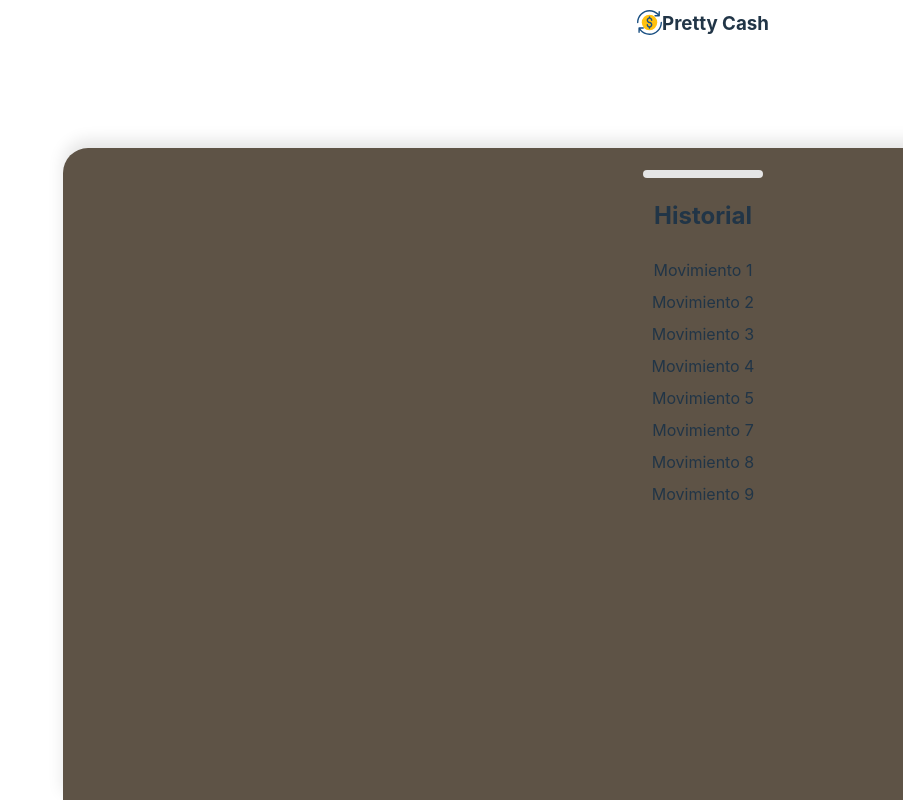
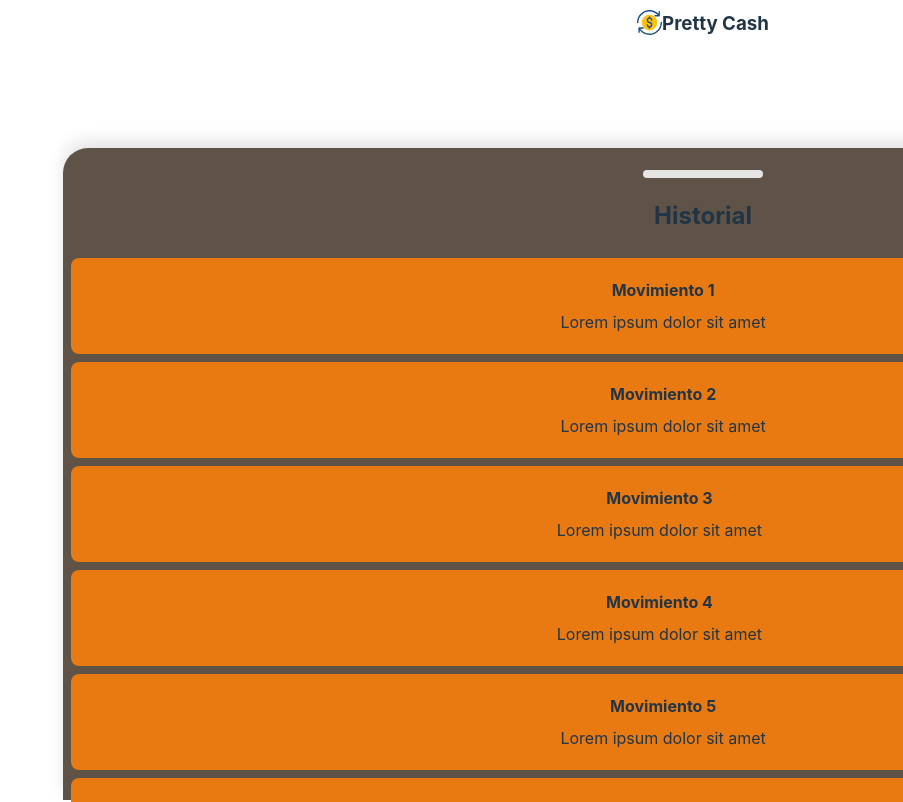
Before and after one commit to camiloavil/prettycash, a Vue app: page / in a window 1280 px wide. Both pictures are taken after a click on the element 1080 px from the left and 774 px from the top of the page. Shown: the top 802 px of the page, without its empty margins (377-1280 px from the left). Built offline with nearby package versions, Linux system fonts and the light colour scheme.

Commit message:
feat(History Visual)

```diff
--- /dev/null
+++ b/src/components/Action.vue
@@ -0,0 +1,76 @@
+<script setup>
+
+</script>
+
+<template>
+    <div>Action</div>
+</template>
+
+<style scoped>
+button {
+  color: white;
+  font-size: 1.25rem;
+  background-color: var(--brand-blue);
+  border: none;
+  width: 100%;
+  padding: 24px 60px;
+  border-radius: 60px;
+  box-sizing: border-box;
+}
+
+form {
+  font-size: 1.24rem;
+  width: 100%;
+}
+
+form .action {
+  padding: 0 24px;
+}
+
+.field {
+  display: flex;
+  justify-content: space-between;
+  flex-direction: column;
+  padding: 16px 24px;
+}
+
+label {
+  margin-bottom: 8px;
+}
+
+input,
+textarea {
+  font-size: 1.24rem;
+  border: 2px solid var(--brand-blue);
+  border-radius: 8px;
+  padding: 8px;
+}
+
+input[type="number"] {
+  text-align: right;
+}
+
+.radio-label {
+  display: flex;
+  align-items: center;
+  margin-top: 8px;
+}
+
+.radio-label span {
+  margin-top: 4px;
+  margin-left: 8px;
+}
+
+input[type="radio"] {
+  appearance: none;
+  width: 1.24rem;
+  height: 1.24rem;
+  color: var(--brand-blue);
+  border: 2px solid var(--brand-blue);
+  border-radius: 50%;
+}
+
+input[type="radio"]:checked {
+  background-color: var(--brand-blue);
+}
+</style>
--- a/src/components/Home.vue
+++ b/src/components/Home.vue
@@ -3,6 +3,7 @@
 import Header from './Header.vue';
 import Resume from './Resume/Index.vue';
 import Movements from './Movement/Index.vue';
+import Action from './Action.vue';
 import { ref } from 'vue';
 
 const label = ref(null);
@@ -21,12 +22,12 @@
                 id: 2,
                 title: "Movimiento 3",
                 description: "Lorem ipsum dolor sit amet",
-                amount: 1000,
+                amount: -1000,
             }, {
                 id: 3,
                 title: "Movimiento 4",
                 description: "Lorem ipsum dolor sit amet",
-                amount: 1000,
+                amount: -1000,
             }, {
                 id: 4,
                 title: "Movimiento 5",
@@ -41,14 +42,16 @@
                 id: 7,
                 title: "Movimiento 8",
                 description: "Lorem ipsum dolor sit amet",
-                amount: 1000,
+                amount: -1000,
             }, {
                 id: 8,
                 title: "Movimiento 9",
                 description: "Lorem ipsum dolor sit amet",
                 amount: 1000,
             }]);
-
+const remove = () => {
+    console.log(`borrar ${id.value}`);
+}
 </script>
 
 <template>
@@ -62,12 +65,12 @@
               graphic
           </template>
           <template #action>
-              action
+              <Action/>
           </template>
         </Resume>
       </template>
       <template #movements>
-        <Movements :movements="movements"/>
+        <Movements @remove="remove" :movements="movements"/>
       </template>
   </Layout>
 </template>
--- a/src/components/Init.vue
+++ b/src/components/Init.vue
@@ -20,6 +20,8 @@
 div {
   height: 100%;
   width: 100%;
+  display: flex;
+  align-items: center;
 }
 img{
   margin: 0 auto;
--- a/src/components/Layout.vue
+++ b/src/components/Layout.vue
@@ -2,6 +2,7 @@
     import { ref } from "vue";
     const showMovements = ref(false);
 </script>
+
 <template>
     <div class="header">
         <slot name="header"></slot>
--- a/src/components/Movement/Index.vue
+++ b/src/components/Movement/Index.vue
@@ -2,17 +2,19 @@
     <div class="movements">
         <h2 class="title">Historial</h2>
         <div class="content">
-            <Movement
-                v-for="movement in movements"
-                :key="movement.id"
-                :title="movement.title"
+            <Movement v-for="{id, title, description, amount} in movements"
+              :key="id"
+              :id="id"
+              :title="title"
+              :description="description"
+              :amount="amount"
             />
         </div>
     </div>
 </template>
 
 <script setup>
-import { toRefs, defineProps } from 'vue';
+import { toRefs } from 'vue';
 import Movement from "./Movement.vue";
 
 const props = defineProps({
@@ -21,8 +23,8 @@
         default: () => [],
     },
 });
+const { movements } = toRefs(props);
 
-const { movements } = toRefs(props);
 </script>
 
 <style scoped>
--- a/src/components/Movement/Movement.vue
+++ b/src/components/Movement/Movement.vue
@@ -1,15 +1,103 @@
-<template>
-    <div class="movement">{{ title }}</div>
-</template>
+<script setup>
+import { toRefs, computed } from 'vue';
 
-<script setup>
-import { toRefs, defineProps } from 'vue';
+const emit = defineEmits(["remove"]);
 
 const props = defineProps({
+    id: {
+        type: Number,
+    },
     title: {
         type: String,
+    },
+    description:{
+        type: String,
+    },
+    amount:{
+        type: Number,
     }
 });
 
-const { title } = toRefs(props);
+const { id, title, description, amount } = toRefs(props);
+
+const getImageUrl = (path) => {
+  return new URL(`/src/assets/${path}`, import.meta.url).href;
+};
+
+const currencyFormatter = new Intl.NumberFormat("es-CO", {
+  style: "currency",
+  currency: "COP",
+});
+
+const amountCurrency = computed(
+    () => currencyFormatter.format(amount.value)
+);
+
+const isNegative = computed(
+    () => amount.value < 0);
+
+const remove = () => {
+//   console.log(`borrar ${id.value}`);
+  emit("remove", id.value);
+}
+
 </script>
+
+<template>
+    <div class="movement">
+        <div class="content">
+            <h4>{{title}}</h4>
+            <p>{{description}}</p>
+        </div>
+        <div class="action">
+            <img @click="remove" :src="getImageUrl(`trash-icon.svg`)" alt="borrar">
+            <p :class="{'red': isNegative,'green': !isNegative}">{{amountCurrency}}</p>
+        </div>
+    </div>
+</template>
+
+<style scoped>
+.movement {
+  display: flex;
+  justify-content: space-between;
+  align-items: center;
+  width: 100%;
+  padding: 16px;
+  background-color: #e97a12;
+  border-radius: 8px;
+  box-sizing: border-box;
+}
+
+.movement .content {
+  width: 100%;
+}
+
+.movement .action {
+  display: flex;
+  justify-content: space-between;
+  align-items: flex-end;
+  flex-direction: column;
+}
+
+h4,
+p {
+  margin: 0;
+  padding: 0;
+}
+
+h4 {
+  margin-bottom: 8px;
+}
+
+.movement .action img {
+  margin-bottom: 16px;
+}
+
+.red {
+    color: red;
+}
+
+.green {
+    color: green;
+}
+</style>
```
Also changed, not shown: src/assets/close-icon.svg (added), src/assets/trash-icon.svg (added).
